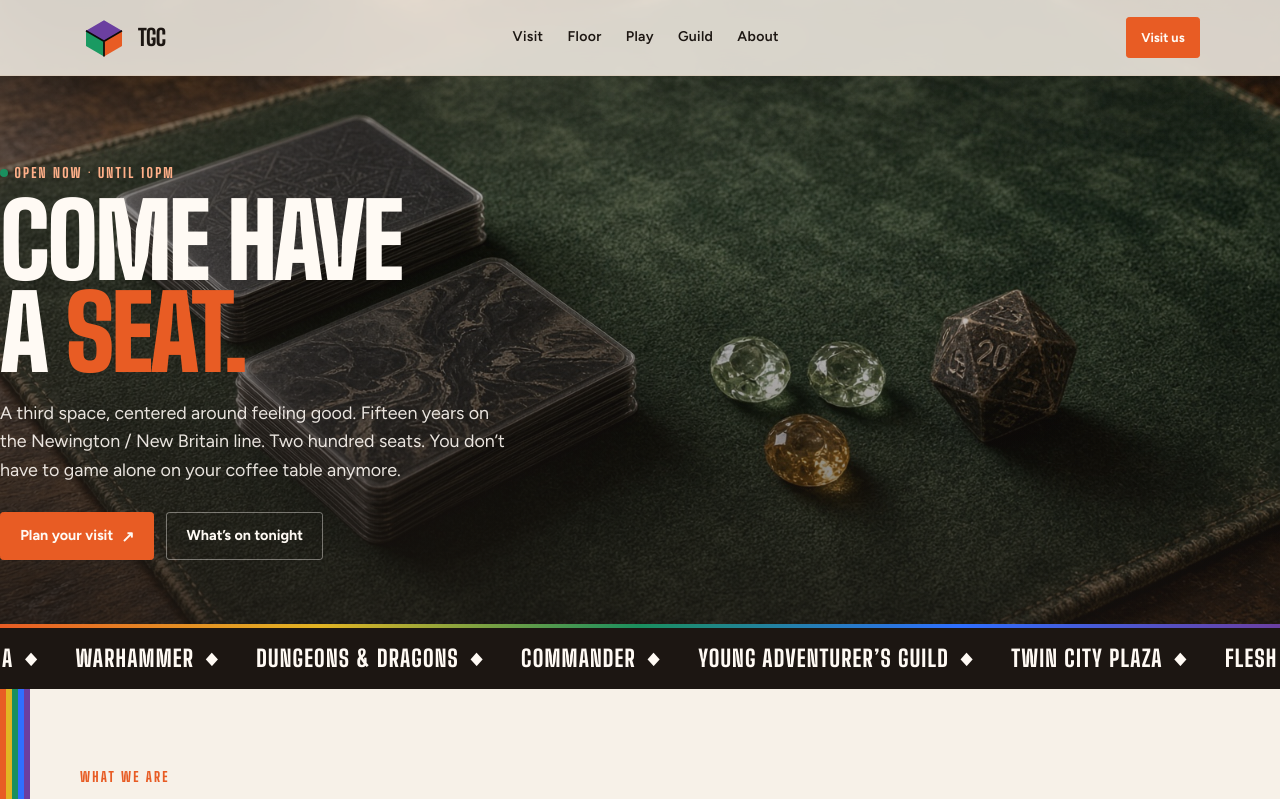
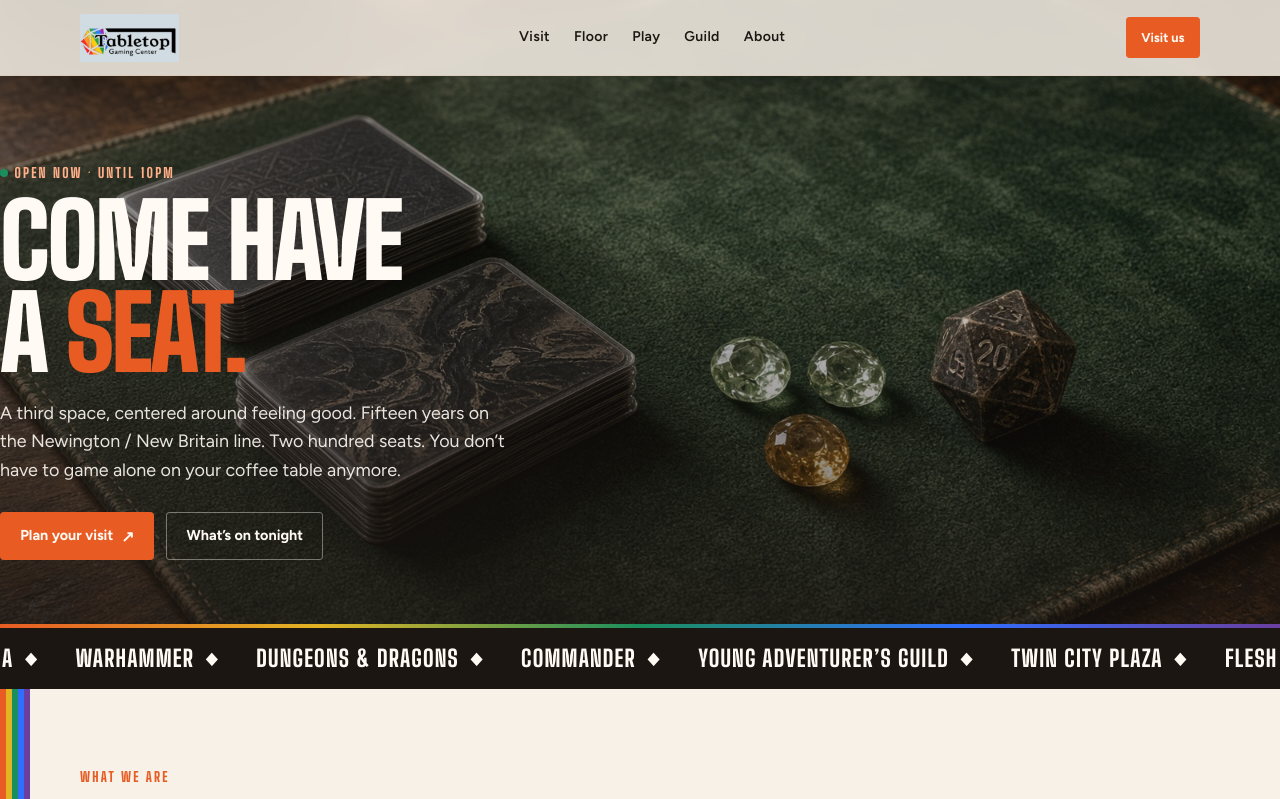
Before and after one commit to VoidcallerOC/Table-Top, a React (Vite) app: page / in a window 1280 px wide. Shown: the top 799 px of the page. Built offline with nearby package versions, Linux system fonts and the light colour scheme.

Commit message:
Replace header mark with official logo

```diff
--- a/client/src/components/site-chrome.tsx
+++ b/client/src/components/site-chrome.tsx
@@ -7,15 +7,12 @@ function Brand() {
   return (
     <Link href="/" className="flex items-center gap-2.5 no-underline" aria-label="Tabletop Gaming Center home">
       <img
-        src="/images/tgc-mark.svg"
-        alt=""
-        width={48}
-        height={48}
-        className="size-11 shrink-0 object-contain md:size-12"
+        src="/images/tgc-logo.png"
+        alt="Tabletop Gaming Center"
+        width={156}
+        height={76}
+        className="h-11 w-auto shrink-0 object-contain md:h-12"
       />
-      <span className="font-serif text-[1.28rem] font-extrabold tracking-tight uppercase md:text-[1.42rem]">
-        TGC
-      </span>
     </Link>
   );
 }
```
Also changed, not shown: public/images/tgc-logo.png.
